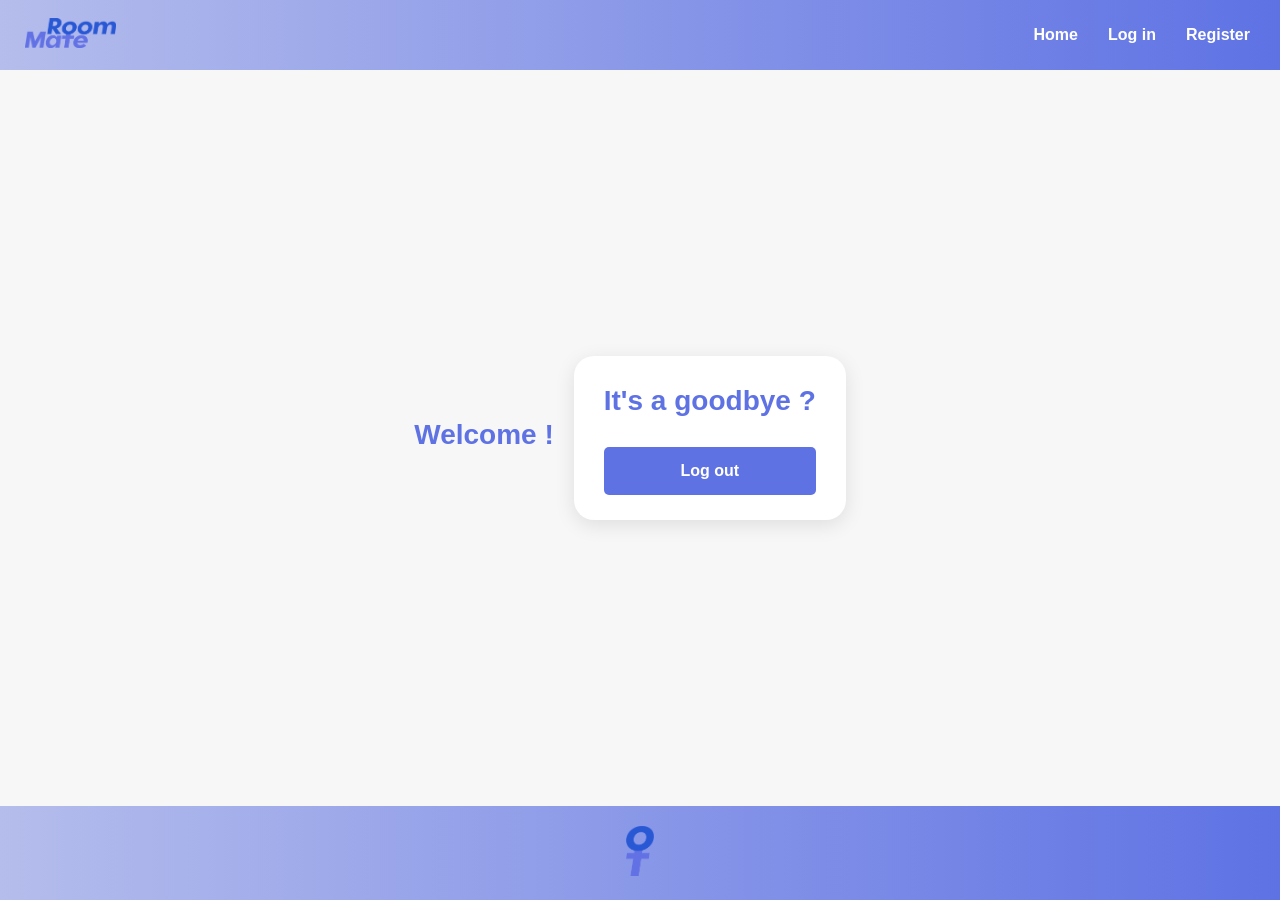
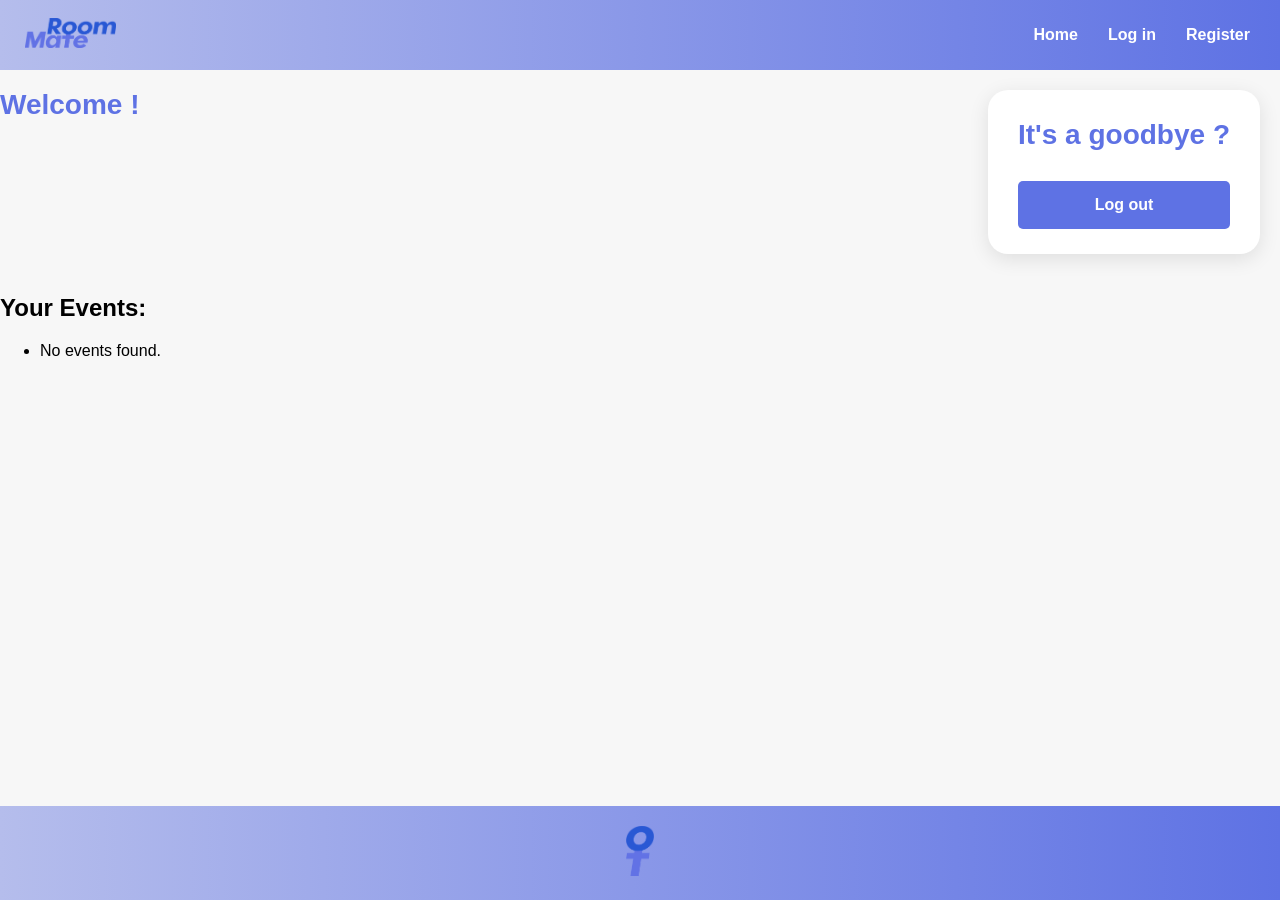
Before and after one commit to Nechat-Houssam/Web_M1, a Django app: page /roommanager/profile/ in a window 1280 px wide. Run offline with Django 4.2, Linux system fonts and the light colour scheme.

Commit message:
Link between Event and creator, added list to profile

```diff
--- a/RoomMate/RoomMate/RoomManager/models.py
+++ b/RoomMate/RoomMate/RoomManager/models.py
@@ -1,4 +1,5 @@
 from django.db import models
+from django.contrib.auth.models import User
 
 # Create your models here.
 
@@ -18,6 +19,7 @@
         return self.name
 
 class Event(models.Model):
+    creator = models.ForeignKey(User, on_delete=models.CASCADE, default=None)
     date = models.DateField()
     start_time = models.DateTimeField()
     end_time = models.DateTimeField()
--- a/RoomMate/RoomMate/RoomManager/templates/RoomManager/profile.html
+++ b/RoomMate/RoomMate/RoomManager/templates/RoomManager/profile.html
@@ -3,7 +3,7 @@
 {% block content %}
   <style>
     .content {
-            display: flex;
+      display: block;
       justify-content: center;
       align-items: center;
       height: 92vh;
@@ -11,6 +11,14 @@
 
     body {
       background-color: #f7f7f7;
+    }
+
+    .header {
+      display: flex;
+    }
+
+    .header h1 {
+      margin-right: auto;
     }
 
     form {
@@ -57,17 +65,33 @@
       background-color: #825ee4;
     }
   </style>
+
+  <div class="header">
     <h1>Welcome {{ user.get_username }} !</h1>
+    <form method="POST" action="{% url 'logout' %}">
+      <h1>It's a goodbye ?</h1>
+      {% csrf_token %}
+      <button type="submit">Log out</button>
+    </form>
+  </div>
+
   {% if user.is_superuser %}
+  <h2>Administrator stuff :</h2>
   <form method="get" action="{% url 'create_room' %}">
     <h1>Create new rooms</h1>
     {% csrf_token %}
     <button type="submit">Go to room creation</button>
   </form>
   {% endif %}
-    <form method="POST" action="{% url 'logout' %}">
-        <h1>It's a goodbye ?</h1>
-        {% csrf_token %}
-        <button type="submit">Log out</button>
-    </form>
+
+  <h2>Your Events:</h2>
+<ul>
+  {% for event in user.event_set.all %}
+    <li>
+      {{ event.room }} - {{ event.date }} - {{ event.start_time|date:"h:iA" }} to {{ event.end_time|date:"h:iA" }}
+    </li>
+  {% empty %}
+    <li>No events found.</li>
+  {% endfor %}
+</ul>
 {% endblock %}
--- a/RoomMate/RoomMate/RoomManager/templates/RoomManager/room_booking.html
+++ b/RoomMate/RoomMate/RoomManager/templates/RoomManager/room_booking.html
@@ -52,6 +52,7 @@
                 <h2>Create Event</h2>
                 <form id="create-event-form" method="post" action="{% url 'create_event' %}">
                     {% csrf_token %}
+                    <input type="hidden" id="id_creator" name="creator" value="{{ request.user.id }}">
 
                     <label for="id_date">Date:</label>
                     <input type="date" id="id_date" name="date" value="{{ form.date.value|default_if_none:'' }}">
--- a/RoomMate/RoomMate/RoomManager/urls.py
+++ b/RoomMate/RoomMate/RoomManager/urls.py
@@ -12,4 +12,5 @@
     path('room_booking/', views.room_booking, name='room_booking'),
     path('create_event/', views.create_event, name='create_event'),
     path('event_list/', views.event_list, name='event_list'),
+    path('delete_event/<int:event_id>', views.delete_event, name='delete_event'),
 ]
--- a/RoomMate/RoomMate/RoomManager/views.py
+++ b/RoomMate/RoomMate/RoomManager/views.py
@@ -1,12 +1,11 @@
-from django.http import JsonResponse
-from django.shortcuts import  render, redirect
 from .forms import NewUserForm, RoomForm, EventForm
 from .models import Room, Event
+from django.http import JsonResponse
+from django.shortcuts import render, redirect, get_object_or_404
 from django.contrib.auth import login, logout, authenticate
 from django.contrib.auth.forms import AuthenticationForm
 from django.contrib import messages
-
-# Create your views here.
+from django.contrib.auth.decorators import login_required
 
 def home(request):
     return render(request, 'RoomManager/home.html')
@@ -70,12 +69,16 @@
 def profile(request):
     return render(request, 'RoomManager/profile.html')
 
+@login_required
 def create_event(request):
     if request.method == 'POST':
         form = EventForm(request.POST)
         if form.is_valid():
-            event = form.save()  # Save the event object
+            event = form.save(commit=False)
+            event.creator = request.user
+            event.save()
             event_data = {
+                'creator_id': event.creator.id,
                 'id': event.id,
                 'date': event.date.strftime('%Y-%m-%d'),
                 'start_time': event.start_time.strftime('%Y-%m-%dT%H:%M:%S'),
@@ -91,11 +94,11 @@
             }
             return JsonResponse({'event': event_data})
         else:
+            print(form.errors)
             return JsonResponse({'error': form.errors}, status=400)
     else:
         form = EventForm()
     return render(request, 'RoomManager/room_booking.html', {'form': form, 'rooms': Room.objects.all()})
-
 
 def event_list(request):
     events = Event.objects.all()
@@ -109,3 +112,16 @@
         })
 
     return JsonResponse(event_data, safe=False)
+
+def delete_event(request, event_id):
+    # Fetch the event object
+    event = get_object_or_404(Event, id=event_id)
+
+    if request.method == 'DELETE':
+        # Delete the event
+        event.delete()
+        # Return a JSON response indicating success
+        return JsonResponse({'success': True})
+    else:
+        # Return a JSON response indicating failure
+        return JsonResponse({'success': False, 'error': 'Invalid request method'})
```
Also changed, not shown: RoomMate/RoomMate/RoomManager/migrations/0003_event_creator.py (added), RoomMate/RoomMate/RoomManager/migrations/0004_alter_event_creator.py (added), RoomMate/RoomMate/db.sqlite3, 6 other files. Lines whose indentation alone changed are shown as unchanged.
